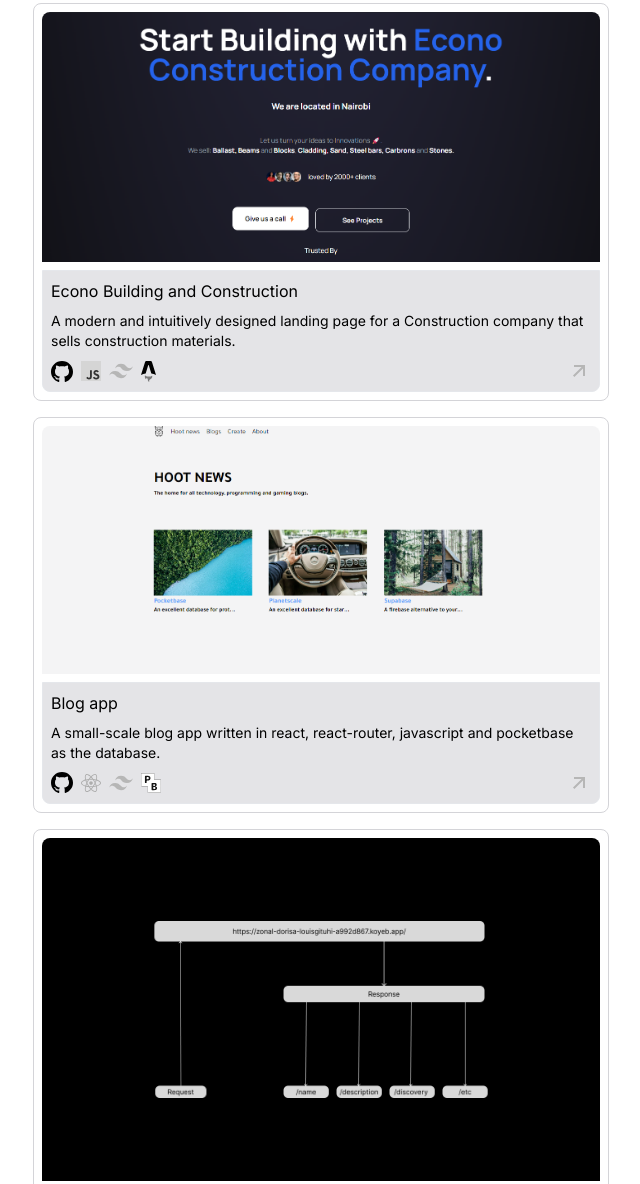
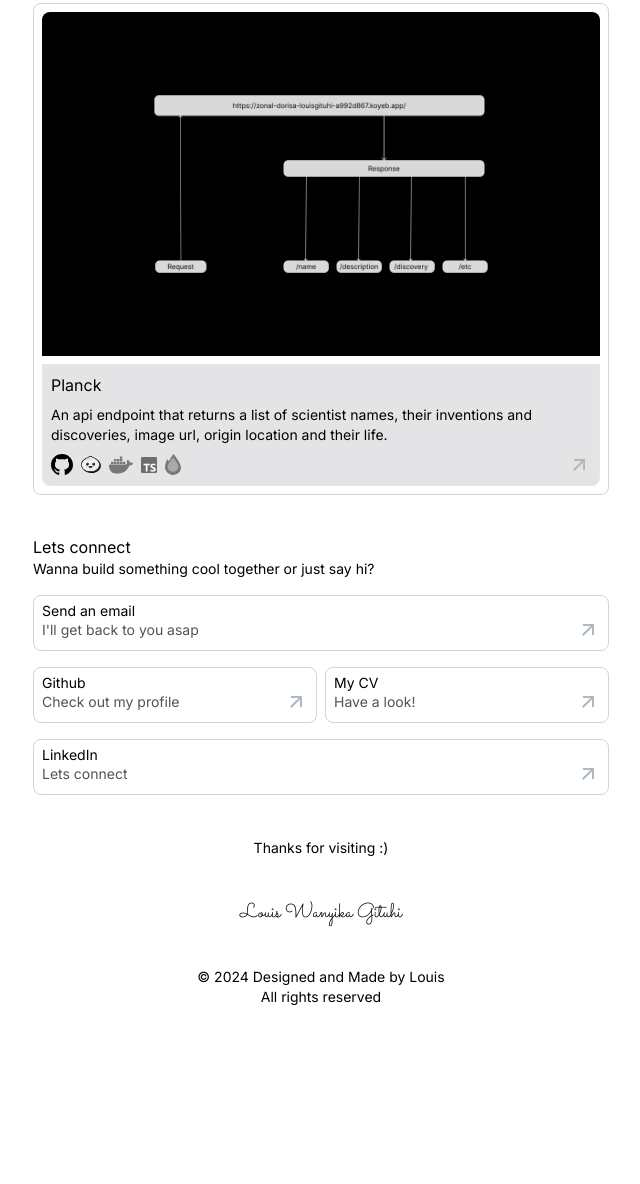
Before and after one commit to louisgituhi/molecular-meteorite, an Astro site: page / in a window 1280 px wide. Shown: the part 727-1911 px from the top of the page, without its empty margins (319-959 px from the left). After the commit the page ends 1774 px from the top, so only its background shows below. Built offline with nearby package versions, Linux system fonts and the light colour scheme; Astro itself is replaced by a stand-in of ours.

Commit message:
redesign of project portfolio

```diff
--- a/src/components/projects.astro
+++ b/src/components/projects.astro
@@ -25,50 +25,6 @@ import api from "../images/api-bg.png"
     </div>
 
     <div class=" mt-10">
-        <div class=" w-full border border-zinc-300 rounded-lg h-auto hover:border-emerald-200 cursor-pointer scale-100 hover:scale-105 duration-300">
-            <div class=" m-2">
-                <Image src={econo} alt="econo landing page" class=" rounded-t-lg" />
-            </div>
-            <div class=" m-2 bg-zinc-200 border border-b rounded-b-lg">
-                    <h2 class=" m-2">Econo Building and Construction</h2>
-                    <p class=" m-2 text-sm">A modern and intuitively designed landing page for a Construction
-                        company that sells construction materials.
-                    </p>
-                    <div class=" m-2">
-                        <div class=" flex items-center gap-2 saturate-0">
-                            <a href="https://github.com/louisgituhi/econo-landing-page"><Image src={github} alt="github logo" width={22} /></a>
-                            <span><Image src={javascript} alt="javascript logo" width={20} /></span>
-                            <span><svg xmlns="http://www.w3.org/2000/svg" viewBox="0 0 24 24" width="24" height="24" fill="rgba(173,184,194,1)"><path d="M11.9996 4.85999C8.82628 4.85999 6.84294 6.44665 6.04961 9.61999C7.23961 8.03332 8.62794 7.43832 10.2146 7.83499C11.12 8.06109 11.7666 8.71757 12.4835 9.44545C13.6507 10.6295 15.0004 12 17.9496 12C21.1229 12 23.1063 10.4133 23.8996 7.23998C22.7096 8.82665 21.3213 9.42165 19.7346 9.02499C18.8292 8.79889 18.1827 8.1424 17.4657 7.41452C16.2995 6.23047 14.9498 4.85999 11.9996 4.85999ZM6.04961 12C2.87628 12 0.892943 13.5867 0.0996094 16.76C1.28961 15.1733 2.67794 14.5783 4.26461 14.975C5.17 15.2011 5.81657 15.8576 6.53354 16.5855C7.70073 17.7695 9.05039 19.14 11.9996 19.14C15.1729 19.14 17.1563 17.5533 17.9496 14.38C16.7596 15.9667 15.3713 16.5617 13.7846 16.165C12.8792 15.9389 12.2326 15.2824 11.5157 14.5545C10.3495 13.3705 8.99982 12 6.04961 12Z"></path></svg></span>
-                            <span><Image src={astro} alt="astro logo" width={15} height={15} /></span>
-                            <div class=" ml-auto">
-                                <svg xmlns="http://www.w3.org/2000/svg" viewBox="0 0 24 24" width="24" height="24" fill="rgba(173,184,194,1)"><path d="M16.0037 9.41421L7.39712 18.0208L5.98291 16.6066L14.5895 8H7.00373V6H18.0037V17H16.0037V9.41421Z"></path></svg>
-                            </div>
-                        </div>
-                    </div>
-            </div>
-        </div>
-
-        <div class=" w-full border border-zinc-300 rounded-lg h-auto mt-4 hover:border-emerald-200 cursor-pointer scale-100 hover:scale-105 duration-300">
-            <div class=" m-2">
-                <Image src={blog} alt="econo landing page" class=" rounded-t-lg" />
-            </div>
-            <div class=" m-2 bg-zinc-200 border border-b rounded-b-lg">
-                    <h2 class=" m-2">Blog app</h2>
-                    <p class=" m-2 text-sm">A small-scale blog app written in react, react-router, javascript and pocketbase as the database.
-                    </p>
-                    <div class=" m-2">
-                        <div class=" flex items-center gap-2 saturate-0">
-                            <a href="https://github.com/louisgituhi/blog-app"><Image src={github} alt="github logo" width={22} /></a>
-                            <span><Image src={react} alt="react logo" width={20} /></span>
-                            <span><svg xmlns="http://www.w3.org/2000/svg" viewBox="0 0 24 24" width="24" height="24" fill="rgba(173,184,194,1)"><path d="M11.9996 4.85999C8.82628 4.85999 6.84294 6.44665 6.04961 9.61999C7.23961 8.03332 8.62794 7.43832 10.2146 7.83499C11.12 8.06109 11.7666 8.71757 12.4835 9.44545C13.6507 10.6295 15.0004 12 17.9496 12C21.1229 12 23.1063 10.4133 23.8996 7.23998C22.7096 8.82665 21.3213 9.42165 19.7346 9.02499C18.8292 8.79889 18.1827 8.1424 17.4657 7.41452C16.2995 6.23047 14.9498 4.85999 11.9996 4.85999ZM6.04961 12C2.87628 12 0.892943 13.5867 0.0996094 16.76C1.28961 15.1733 2.67794 14.5783 4.26461 14.975C5.17 15.2011 5.81657 15.8576 6.53354 16.5855C7.70073 17.7695 9.05039 19.14 11.9996 19.14C15.1729 19.14 17.1563 17.5533 17.9496 14.38C16.7596 15.9667 15.3713 16.5617 13.7846 16.165C12.8792 15.9389 12.2326 15.2824 11.5157 14.5545C10.3495 13.3705 8.99982 12 6.04961 12Z"></path></svg></span>
-                            <span><Image src={pocketbase} alt="pocketbase logo" width={20} height={20} /></span>
-                            <div class=" ml-auto">
-                                <svg xmlns="http://www.w3.org/2000/svg" viewBox="0 0 24 24" width="24" height="24" fill="rgba(173,184,194,1)"><path d="M16.0037 9.41421L7.39712 18.0208L5.98291 16.6066L14.5895 8H7.00373V6H18.0037V17H16.0037V9.41421Z"></path></svg>
-                            </div>
-                        </div>
-                    </div>
-            </div>
-        </div>
 
         <div class=" w-full border border-zinc-300 rounded-lg h-auto mt-4 hover:border-emerald-200 cursor-pointer scale-100 hover:scale-105 duration-300">
             <div class=" m-2">
```
